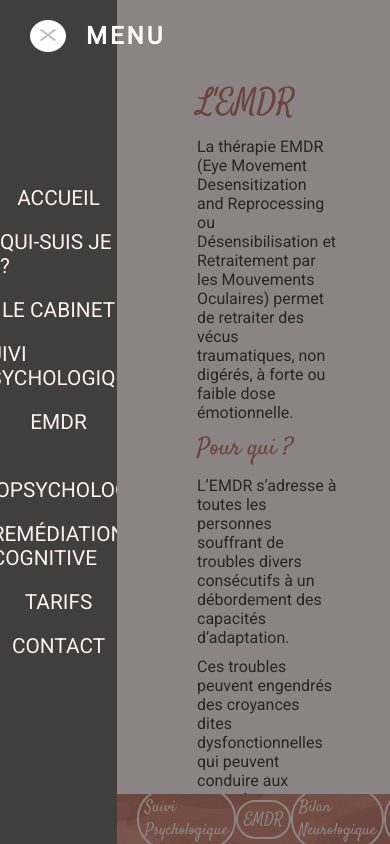
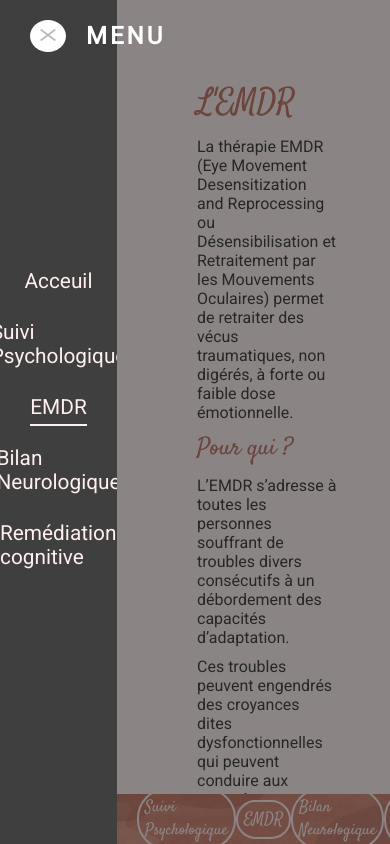
Before and after one commit to Tiissmeyy/neuro-app, a Next.js app: page /mes_services/emdr in a window 390 px wide. Both pictures are taken after a click on the element "MENU". Shown: the top 844 px of the page. Built offline with nearby package versions, Linux system fonts and the light colour scheme.

Commit message:
My site v.1
uniquement pour les tablettes et ordinateurs

```diff
--- a/src/app/components/aside_sec/aside_sec.jsx
+++ b/src/app/components/aside_sec/aside_sec.jsx
@@ -1,8 +1,12 @@
+"use client"
+
 import Image from "next/image";
 import styles from "./aside_sec.module.css"
 import { usePathname } from "next/navigation";
+import Link from "next/link";
+import Link_W from "../link_w/link_w";
 
-const Aside_Sec = ({open_menu, selected_content}) => {
+const Aside_Sec = ({close_menu,open_menu}) => {
     const pathname = usePathname()
     const images_array = [
         {
@@ -25,10 +29,29 @@ const Aside_Sec = ({open_menu, selected_content}) => {
             img:"/img/cogni.jpg",
             href: "/mes_services/remediation"
         }
-
-
     ]
-    console.log(selected_content)
+    const buttons = [
+        {
+            text:"Acceuil",
+            href: "/"
+        },
+        {
+            text:"Suivi Psychologique",
+            href: "/mes_services/suivi_psy"
+        },
+        {
+            text:"EMDR",
+            href: "/mes_services/emdr"
+        },
+        {
+            text:"Bilan Neurologique",
+            href: "/mes_services/bilan_neuro"
+        },
+        {
+            text:"Remédiation cognitive",
+            href: "/mes_services/remediation"
+        }
+    ]
     return (
 
         <>
@@ -50,15 +73,15 @@ const Aside_Sec = ({open_menu, selected_content}) => {
             </div>
             </aside>
             <nav className={`${styles.image_container} ${styles.nav_container} ${!open_menu ? "unvisible": "visible"}`}>
-                <a>ACCUEIL</a>
-                <a>QUI-SUIS JE ?</a>
-                <a>LE CABINET</a>
-                <a>SUIVI PSYCHOLOGIQUE</a>
-                <a>EMDR</a>
-                <a>BILAN NEUROPSYCHOLOGIQUE</a>
-                <a>REMÉDIATION COGNITIVE</a>
-                <a>TARIFS</a>
-                <a>CONTACT</a>
+                {buttons.map((e,i)=>{
+                    return (
+                        <Link_W close_menu={close_menu} key={i} href={e.href} path={pathname}>
+                            {e.text}
+                        </Link_W>
+                    )
+
+
+                })}
             </nav>
         </>
     )
--- /dev/null
+++ b/src/app/components/link_w/link_w.jsx
@@ -0,0 +1,24 @@
+"use client"
+
+import { useState } from "react"
+import styles from "./link_w.module.css"
+import Link from "next/link"
+
+const Link_W = ({children, close_menu,  href, path}) => {
+    const [hover, set_hover] = useState(0)
+    return (
+        <div    className={styles.links_container}
+                onClick={()=>close_menu()}
+                onMouseEnter={()=>set_hover(true)}
+                onMouseLeave={()=>set_hover(false)}>
+            <Link  href={href}
+            >
+                {children}
+                <div className={styles.links_underscore} style={{width: path === href ? "100%": hover ? "100%": "0%"}}></div>
+            </Link>
+
+        </div>
+    )
+}
+
+export default Link_W
--- /dev/null
+++ b/src/app/components/link_w/link_w.module.css
@@ -0,0 +1,11 @@
+.links_underscore {
+    background-color: var(--white);
+    height: 2px;
+    margin-top: 5px;
+    transition: width 500ms ease;
+    width: 0;
+}
+
+.links_underscore:hover {
+    width: 100%;
+}
--- a/src/app/layout.js
+++ b/src/app/layout.js
@@ -14,8 +14,8 @@ const metadata = {
   description: "Generated by create next app",
 };
 
-export default function RootLayout({ children }) {const [open_menu, set_open_menu] = useState(false)
-    const [selected_content, set_selected_content] = useState(0)
+export default function RootLayout({ children }) {
+    const [open_menu, set_open_menu] = useState(false)
     const [doc_size, set_doc_size] = useState(1000)
 
     const filter_ref = useRef(null)
@@ -55,11 +55,9 @@ export default function RootLayout({ children }) {const [open_menu, set_open_men
     <html lang="en">
         <body className={roboto.className}>
 
-            <Aside_Sec selected_content={selected_content} open_menu={open_menu} />
+            <Aside_Sec close_menu={()=>set_open_menu(false)} open_menu={open_menu} />
             <main className={styles.main}>
-                {React.Children.map(children, child => {
-                    return React.cloneElement(child, { selected_content, set_selected_content });
-                })}
+                {children}
                 <Banner handle_selection={handle_selection} />
                 <div ref={filter_ref} className={`${styles.filter} ${open_menu ? "visible": "unvisible"}`}>
                 </div>
```
Also changed, not shown: src/app/components/aside_sec/aside_sec.module.css (line endings or trailing spaces).
